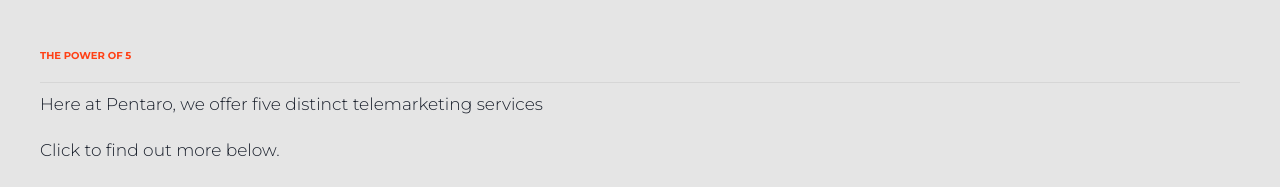
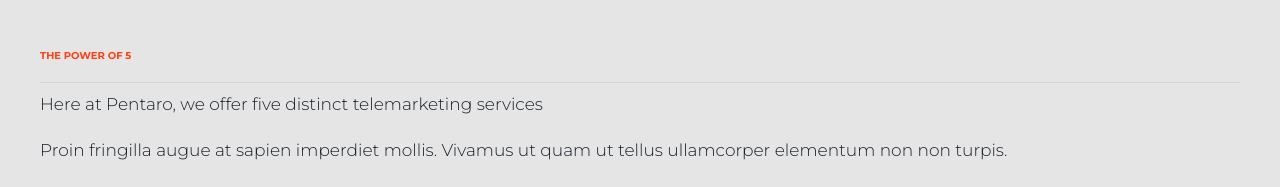
Before and after one commit to jvickers123/pentaro-site, a React (Create React App) app: page /telemarketing in a window 1280 px wide. Shown: the part 800-987 px from the top of the page. Built offline with nearby package versions, Linux system fonts and the light colour scheme.

Commit message:
more styling for pentagon

```diff
--- a/src/components/Telemarketing.js
+++ b/src/components/Telemarketing.js
@@ -30,6 +30,10 @@
         <hr></hr>
 
         <p>Here at Pentaro, we offer five distinct telemarketing services</p>
+
+        <br />
+        <p>Proin fringilla augue at sapien imperdiet mollis. Vivamus ut quam ut tellus ullamcorper elementum non non turpis.</p>
+
         <br />
         <p>Click to find out more below.</p>
 
```
